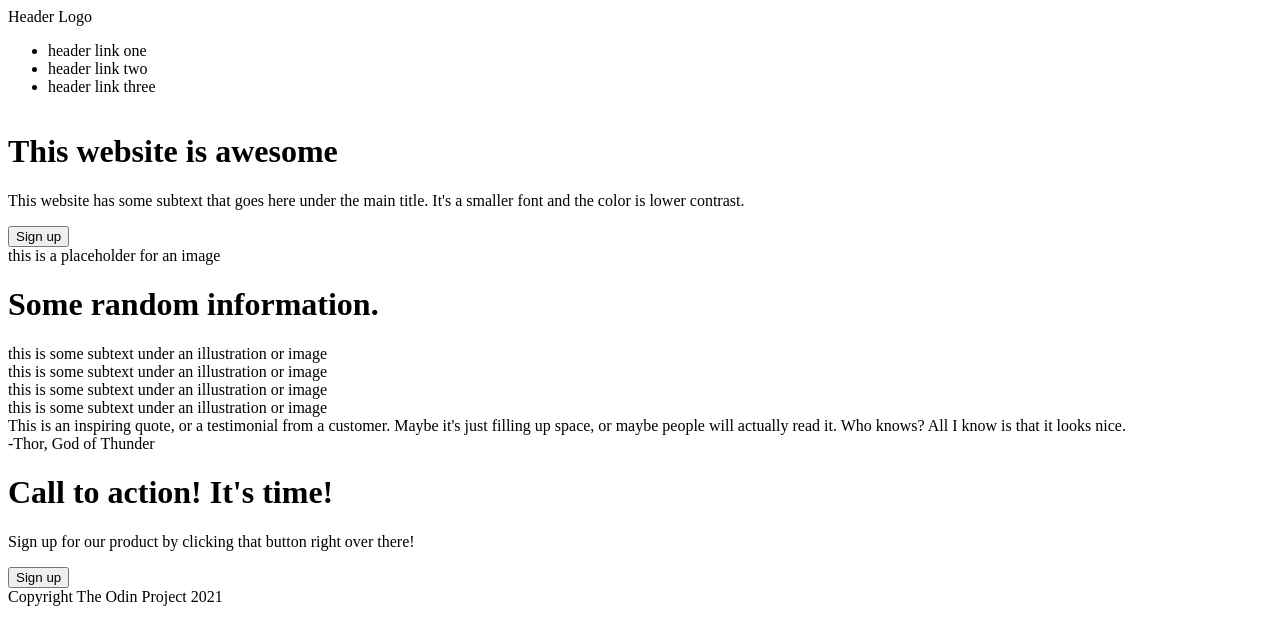
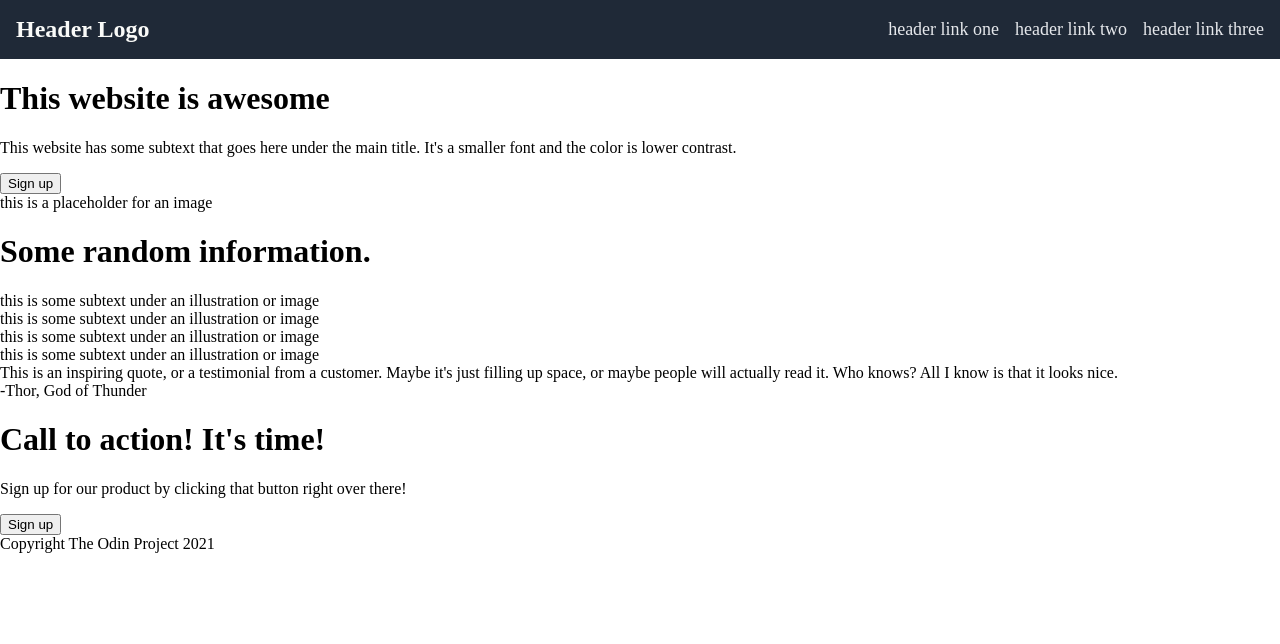
Before and after one commit to zrjake/odin-landing-page, a plain HTML site: page index.html in a window 1280 px wide. Drawn offline with Linux system fonts and the light colour scheme.

Commit message:
Style header

```diff
--- a/index.html
+++ b/index.html
@@ -9,9 +9,9 @@
         <div class="header">
             <div class="header-logo">Header Logo</div>
             <ul class="header-links">
-                <li>header link one</li>
-                <li>header link two</li>
-                <li>header link three</li>
+                <li><a href="#">header link one</a></li>
+                <li><a href="#">header link two</a></li>
+                <li><a href="#">header link three</a></li>
             </ul>
         </div>
 
--- a/styles.css
+++ b/styles.css
@@ -1,4 +1,33 @@
 body {
     display: flex;
     flex-direction: column;
+    margin: 0px;
 }
+
+.header {
+    display: flex;
+    justify-content: space-between;
+    background-color: #1f2937;
+    align-items: center;
+    padding: 16px;
+}
+ul {
+    list-style-type: none;
+    margin: 0;
+    padding: 0;
+}
+a {
+    text-decoration: none;
+    color: #e5e7eb;
+}
+.header-links {
+    font-size: 18px;
+    display: flex;
+    gap: 16px;
+    align-items: center;
+}
+.header-logo {
+    color: #f9faf8;
+    font-size: 24px;
+    font-weight: 800;
+}
```
